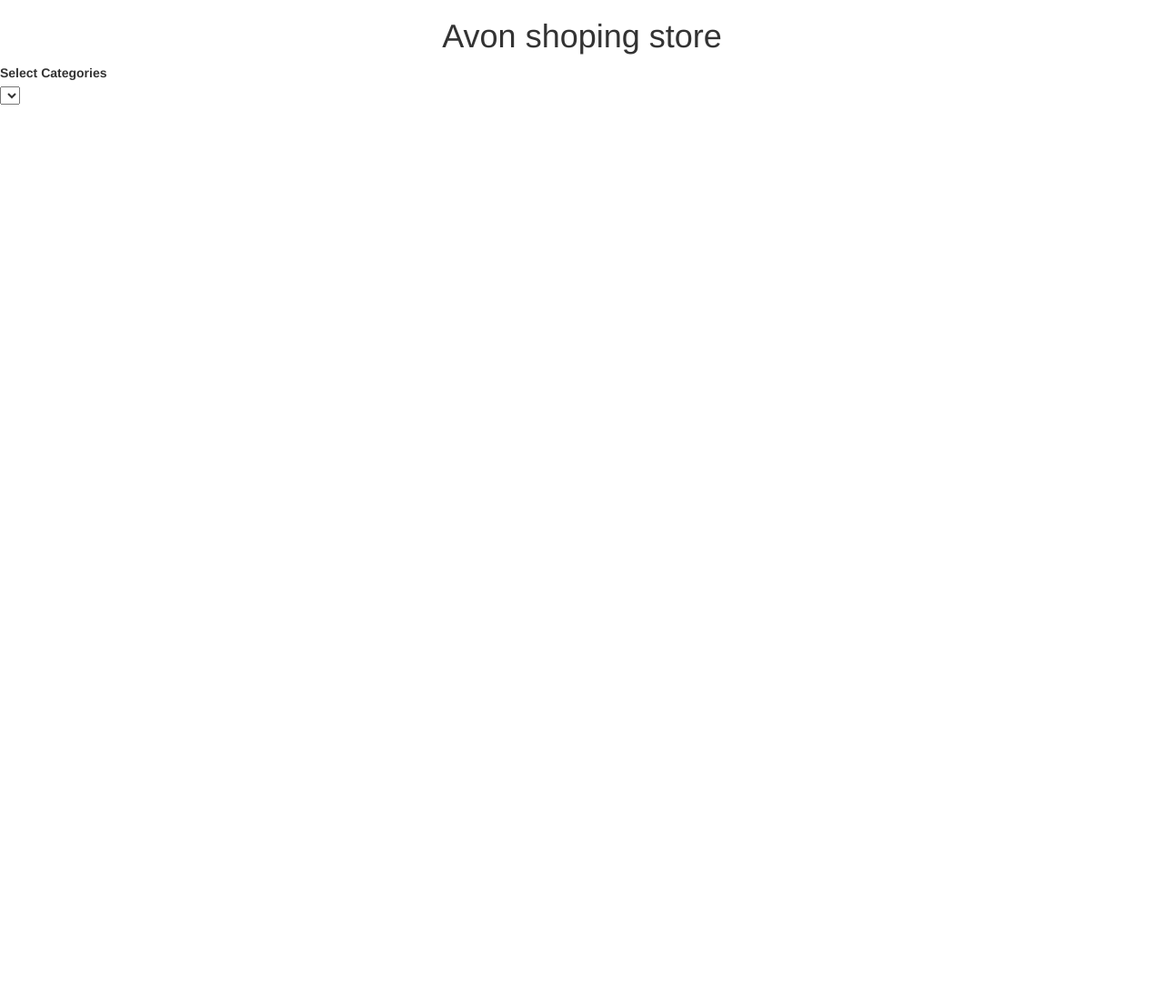
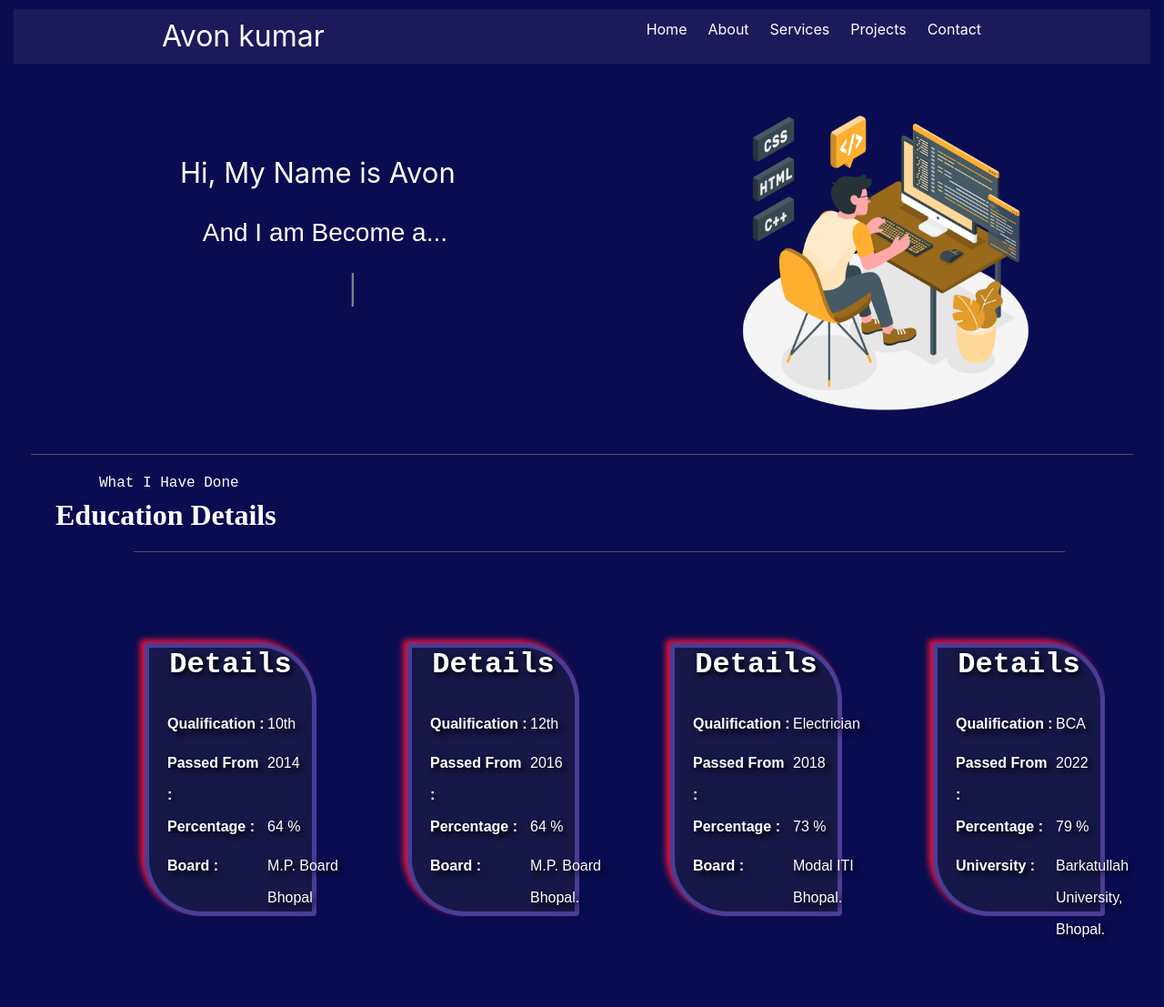
Before and after one commit to avonkumar/my-first-work, a website: page public/index.html in a window 1280 px wide. Shown: the whole page at 91% size. Before the commit the page ends 800 px from the top, so only its background shows below. Drawn offline with nearby package versions, Linux system fonts and the light colour scheme; no server answers.

Commit message:
new update
new update

```diff
--- a/public/index.html
+++ b/public/index.html
@@ -1,84 +1,251 @@
 <!DOCTYPE html>
 <html lang="en">
+
 <head>
     <meta charset="UTF-8">
-    <meta http-equiv="X-UA-Compatible" content="IE=edge">
     <meta name="viewport" content="width=device-width, initial-scale=1.0">
-    <title>Document</title>
-    <script src="jquery-3.5.1.min.js"></script>
-    <link rel="shortcut icon" href="../public/favicon/Untitled2.png">
-    <link rel = "stylesheet" href = "https://maxcdn.bootstrapcdn.com/bootstrap/3.3.6/css/bootstrap.min.css"/>
-    <script>
-        function LoadCategories(){
-            fetch("http://fakestoreapi.com/products/categories")
-            .then(res=>res.json())
-            .then(data=>{
-                data.unshift("all");
-                $.each(data,(key,val)=>{
-                    $(`<option>${val}</option>`).appendTo("select");
-                })
-            })
+    <title>Portfolio</title>
+    <link rel="shortcut icon" href="Untitled2.png">
+    <link rel="stylesheet" href="../../i-Shop/node_modules/bootstrap/dist/css/bootstrap.css">
+    <style>
+
+        body {
+            background-color: #090c51;
+            margin: 10px 5px 0 10px;
+            color: white;
         }
 
-        function LoadProducts(url){
-            $("main").html("");
-            fetch(url)
-            .then(res=>res.json())
-            .then(data=>{
-                $.each(data,(key,val)=>{
-                    $(`
-                      <div class="card m-2 p-2" style="width:200px">
-                         <img src=${val.image} class="card-img-top" height="150">
-                         <div class="card-header" style="height:140px">
-                            <p>${val.title}</p>
-                         </div>
-                         <div class="card-body">
-                            <dl>
-                                <dt>Price</dt>
-                                <dd>${val.price}</dd>
-                                <dt>Rating</dt>
-                                <dd>${val.rating.rate}</dd>
-                            </dl>
-                         </div>
-                      </div>
-                    `).appendTo("main");
-                })
-            })
+        header {
+            margin: 10px 0 0 0;
+            background-color: #1b1b5b;
+            padding: 6px;
         }
 
+        nav {
+            display: flex;
+            justify-content: space-around;
+            align-items: center;
+        }
 
-        $(function(){
-             LoadCategories();
-             LoadProducts("http://fakestoreapi.com/products");
-            $("select").change(()=>{
-                if($("select").val()=="all"){
-                    LoadProducts("http://fakestoreapi.com/products");
-                } else {
-                    LoadProducts(`http://fakestoreapi.com/products/category/${$("select").val()}`);
-                }
-            })
-        })
-    </script>
+        nav ul {
+            display: flex;
+            justify-content: center;
+        }
+
+        nav ul li {
+            list-style: none;
+            margin-right: 23px;
+
+        }
+
+        nav ul li:hover {
+            color: #979ce0;
+            cursor: pointer;
+            font-size: 1.1rem;
+        }
+
+        .left {
+            font-size: 2rem;
+        }
+
+        li a {
+            text-decoration: none;
+        }
+
+        .FirstSection {
+            display: flex;
+            justify-content: space-around;
+        }
+
+        img {
+            margin-top: 40px;
+
+        }
+
+        .left-item {
+            margin-top: 97px;
+            font-size: 31px;
+            color: white;
+            width: 35%;
+            text-align: center;
+
+        }
+
+        .utiliti {
+            font-size: 28px;
+            margin: 21px 0 0 16px;
+            font-family: sans-serif;
+        }
+
+        .utilitiOne {
+            color: #77b1e8;
+        }
+
+        .animation {
+            margin: 19px 0px 0 77px;
+            color: gray;
+        }
+
+        hr {
+            margin: 39px 19px 0 19px;
+            border-color: #505264;
+        }
+
+        section.SecondSection {
+            padding: 19px 0 0 94px;
+            font-family: monospace;
+        }
+
+        div.Highlit {
+            font-weight: bold;
+            font-size: 32px;
+            font-family: -webkit-body;
+            margin: -17px 0px 0 -48px;
+        }
+
+        .bottomH {
+            margin: 16px 94px 0 38px;
+        }
+
+        .card {
+            height: 300px;
+            width: 260px;
+            background-color: #161848;
+            margin: 100px 50px 100px 50px;
+            border: 5px solid rgba(112, 85, 201, 0.595);
+            border-bottom-left-radius: 63px;
+            border-top-right-radius: 63px;
+            box-shadow: -5px -4px 6px crimson;
+        }
+        .card:hover{
+            height: 310px;
+            width: 310px;
+            cursor: pointer;
+            background-color: #161848;
+            border: 5px solid rgba(112, 85, 201, 0.595);
+            border-bottom-left-radius: 63px;
+            border-top-right-radius: 63px;
+            box-shadow: -9px -9px 6px crimson;
+        }
+
+        .card-container {
+            display: flex;
+            justify-content: space-around;
+
+        }
+        dl{
+            display: grid;
+            grid-template-columns: 110px 100px;
+            padding: 20px;
+            line-height: 35px;
+            font-family: sans-serif;
+            text-shadow: 4px 4px 6px black;
+        }
+    </style>
 </head>
+
 <body class="container-fluid">
-    <header class="bg-dark text-white text-center p-2">
-       <h1><span class="bi bi-cart-fill"> Avon shoping store</span></h1>
-    </header>
-    <section class="row">
-        <nav class="col-2">
-            <div>
-                <label>Select Categories</label>
-                <div>
-                    <select class="form-select">
-
-                    </select>
-                </div>
+    <header>
+        <nav>
+            <div class="left">Avon kumar</div>
+            <div class="right">
+                <ul>
+                    <li>Home</li>
+                    <li>About</li>
+                    <li>Services</li>
+                    <li>Projects</li>
+                    <li>Contact</li>
+                </ul>
             </div>
         </nav>
-        <main class="col-10 d-flex flex-wrap"></main>
+    </header>
+    <section class="FirstSection">
+        <div class="left-item">
+            Hi, My Name is <span id="utilitiOne">Avon</span>
+            <div class="utiliti">And I am Become a...</div>
+            <div class="animation">
+                <span id="element"></span>
+            </div>
+
+        </div>
+        <div class="right-item">
+            <img src="webDeveloper.png" title="Web Developer" width="350px">
+        </div>
     </section>
+    <hr>
+    <section class="SecondSection">
+        <p>What I Have Done</p>
+        <div class="Highlit">
+            Education Details
+        </div>
+        <hr class="bottomH">
 
+        <div class=" card-container">
+            <div class="card">
+<h2 style="text-align: center; font-weight: bold; text-shadow: 2px 3px 6px black;">Details</h2>
+                <dl>
+                    <dt>Qualification :</dt>
+                    <dd>10th</dd>
+                    <dt>Passed From :</dt>
+                    <dd>2014</dd>
+                    <dt>Percentage :</dt>
+                    <dd>64 %</dd>
+                    <dt>Board :</dt>
+                    <dd>M.P. Board Bhopal</dd>
+                </dl>
+            </div>
+            <div class="card">
+                <h2 style="text-align: center; font-weight: bold; text-shadow: 2px 3px 6px black;">Details</h2>
+                <dl>
+                    <dt>Qualification :</dt>
+                    <dd>12th</dd>
+                    <dt>Passed From :</dt>
+                    <dd>2016</dd>
+                    <dt>Percentage :</dt>
+                    <dd>64 %</dd>
+                    <dt>Board :</dt>
+                    <dd>M.P. Board Bhopal.</dd>
+                </dl>
 
+            </div>
+            <div class="card">
+                <h2 style="text-align: center; font-weight: bold; text-shadow: 2px 3px 6px black;">Details</h2>
+                <dl>
+                    <dt>Qualification :</dt>
+                    <dd>Electrician</dd>
+                    <dt>Passed From :</dt>
+                    <dd>2018</dd>
+                    <dt>Percentage :</dt>
+                    <dd>73 %</dd>
+                    <dt>Board :</dt>
+                    <dd>Modal ITI Bhopal.</dd>
+                </dl>
+            </div>
+            <div class="card">
+                <h2 style="text-align: center; font-weight: bold; text-shadow: 2px 3px 6px black;">Details</h2>
+                <dl>
+                    <dt>Qualification :</dt>
+                    <dd>BCA</dd>
+                    <dt>Passed From :</dt>
+                    <dd>2022</dd>
+                    <dt>Percentage :</dt>
+                    <dd>79 %</dd>
+                    <dt>University :</dt>
+                    <dd>Barkatullah University, Bhopal.</dd>
+                </dl>
+            </div>
+        </div>
+    </section>
+    <footer>
 
+    </footer>
+    <script src="https://unpkg.com/typed.js@2.0.16/dist/typed.umd.js"></script>
+    <script>
+        var typed = new Typed('#element', {
+            strings: ['Web developer', 'Java Developer', 'React Developer', 'DBMS Developer'],
+            typeSpeed: 50,
+        });
+    </script>
 </body>
+
 </html>
```
Also changed, not shown: public/Untitled2.png (added), public/javaDeveloper.png (added), public/webDeveloper.png (added).
